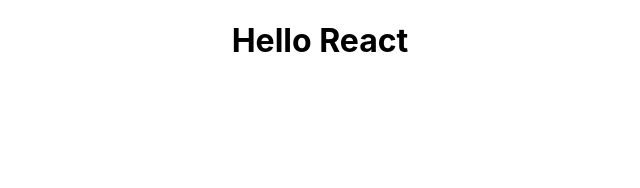
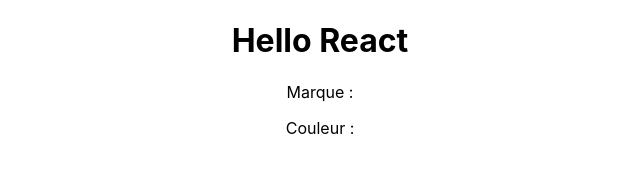
Before and after one commit to Wallmonger/React-Start, a React (Create React App) app: page / in a window 1280 px wide. Shown: the top 188 px of the page, without its empty margins (320-960 px from the left). Built offline with nearby package versions, Linux system fonts and the light colour scheme; the HTML template or start-up script is replaced by a standard one.

Commit message:
Classes & Functions

```diff
--- a/src/App.js
+++ b/src/App.js
@@ -1,6 +1,7 @@
 import React, { Component } from 'react';
 import './App.css';
 import Mycars from './components/Mycars';
+import Car from './components/Cars';
 
 // Component 1
 class App extends Component {
@@ -9,6 +10,7 @@
     return (
       <div className="App">
           <Mycars />
+          <Car />
       </div>
     );
   }
--- /dev/null
+++ b/src/components/Cars.js
@@ -0,0 +1,13 @@
+import React from 'react';
+
+const Car = () => {
+    return (
+        <div>
+            <p>Marque :</p>
+            <p>Couleur :</p>
+        </div>
+
+    )
+}
+
+export default Car;
```
